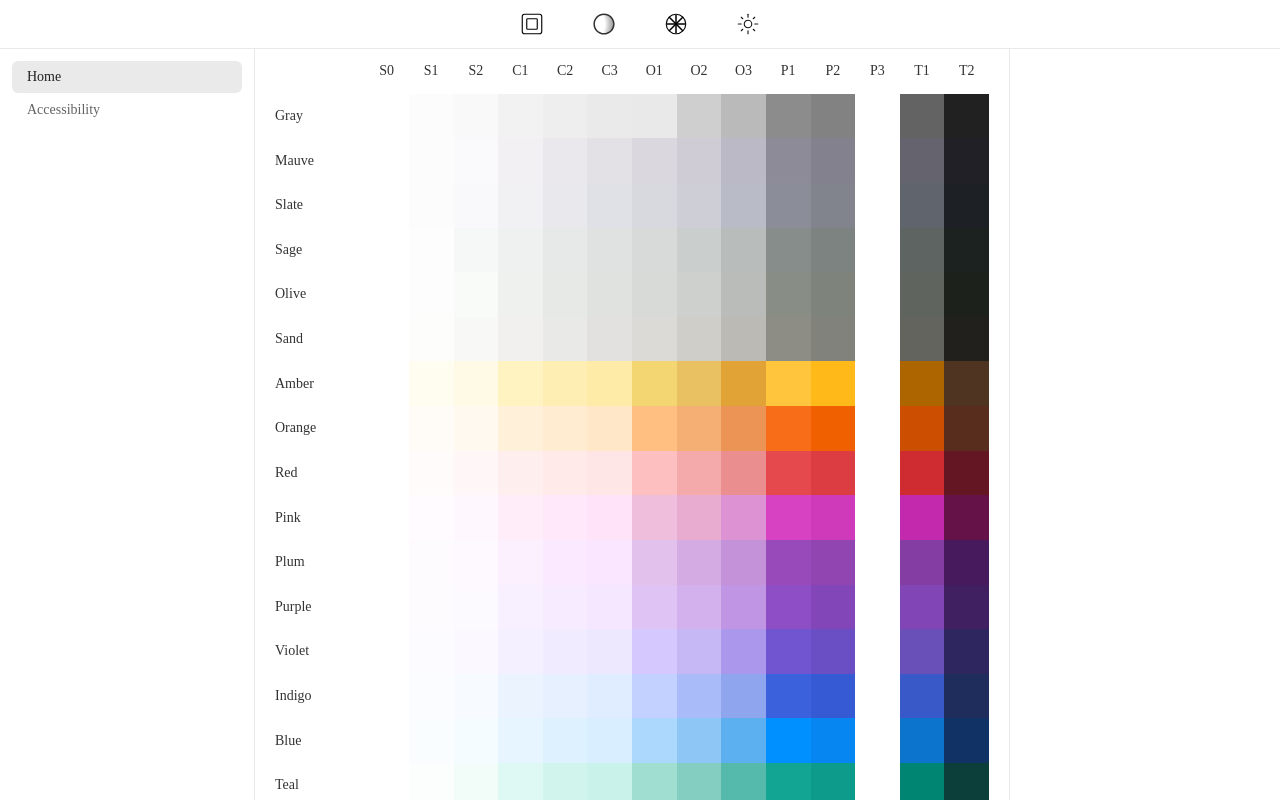
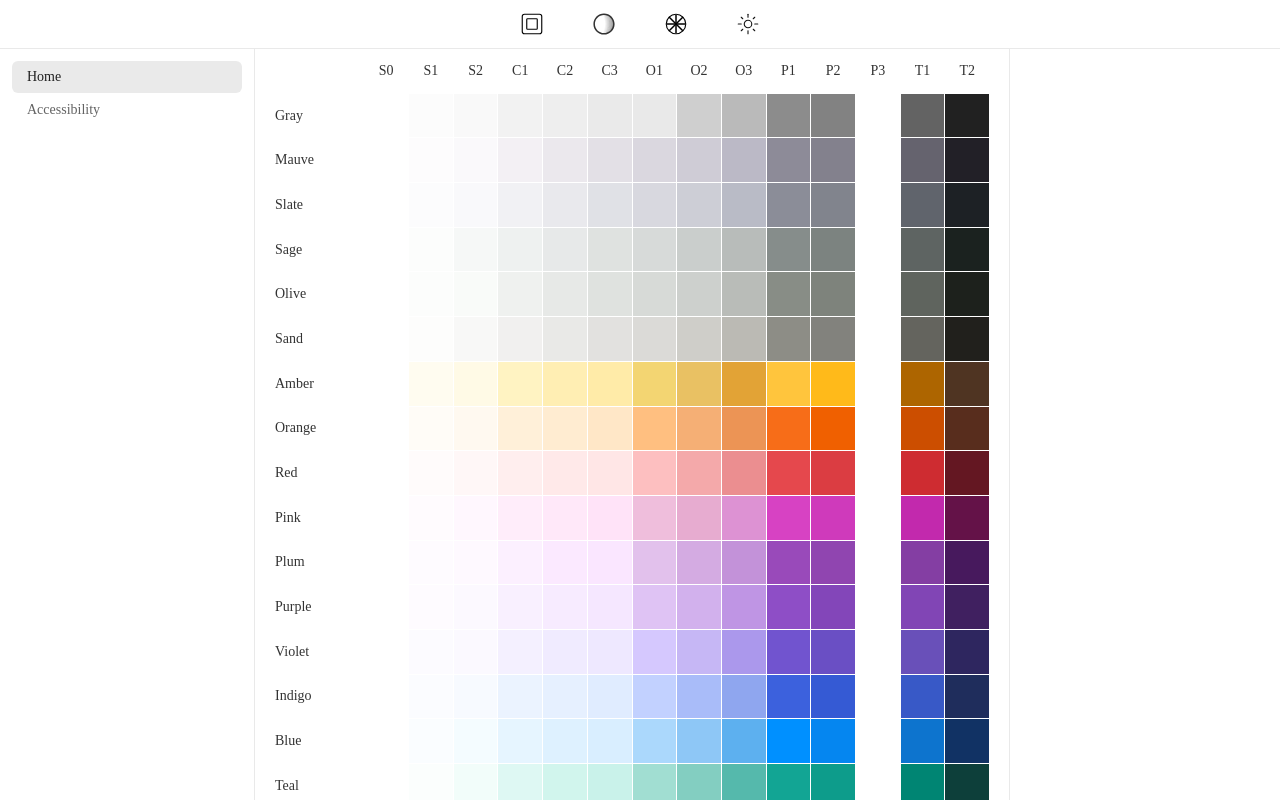
Before and after one commit to colmtuite/color-system, a Next.js app: page / in a window 1280 px wide. Built offline with nearby package versions, Linux system fonts and the light colour scheme.

Commit message:
make grid header sticky

```diff
--- a/src/app/globals.css
+++ b/src/app/globals.css
@@ -60,7 +60,6 @@ body {
 .sidebar nav a.active {
   background-color: var(--gray-c3);
   color: var(--gray-t2);
-  font-weight: 500;
 }
 
 /* Right sidebar styles */
--- a/src/app/main.css
+++ b/src/app/main.css
@@ -23,6 +23,16 @@ body {
   box-sizing: border-box;
   display: grid;
   grid-template-columns: repeat(16, 1fr);
+  gap: 1px;
+}
+
+/* Sticky grid header (Name + Swatch header row) */
+.Grid > .Name:first-child,
+.Grid > .Swatch:nth-child(n+2):nth-child(-n+17) {
+  position: sticky;
+  top: 0;
+  z-index: 2;
+  background: #fff;
 }
 
 .app-button {
```
